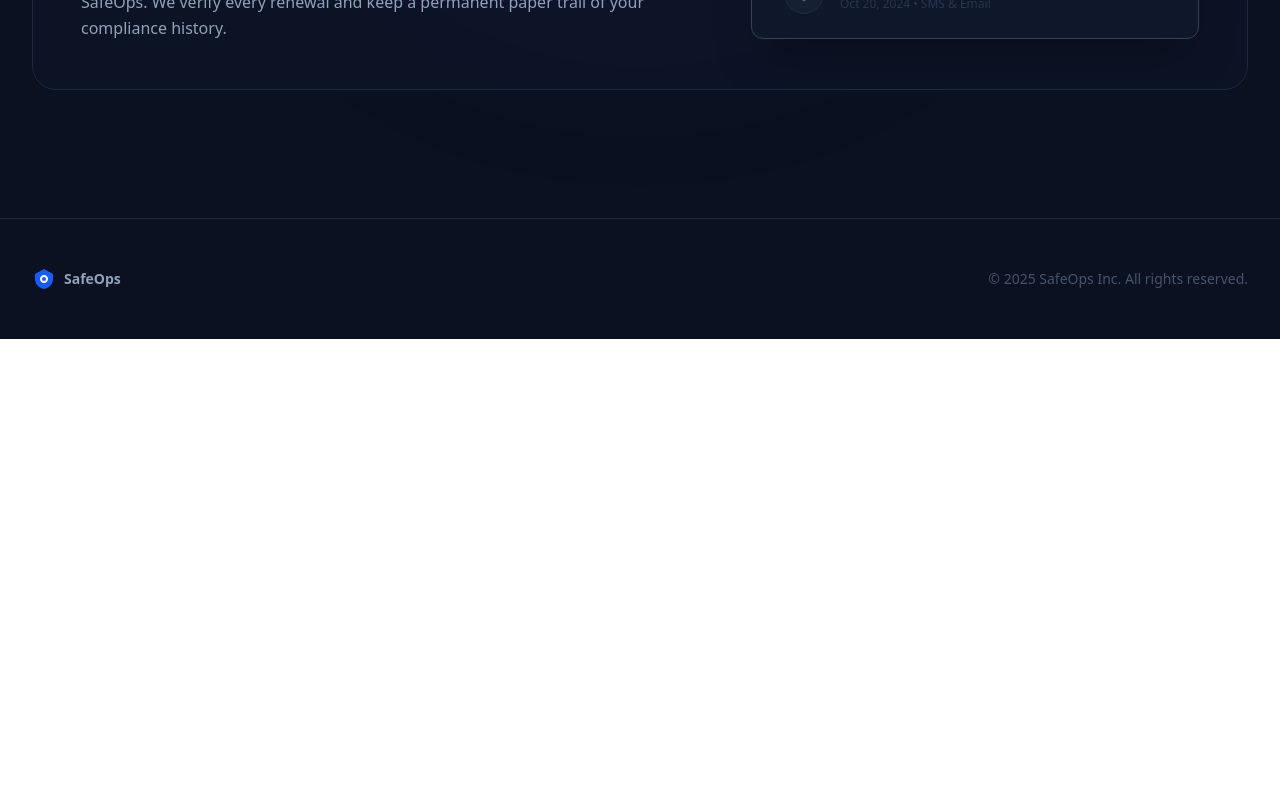
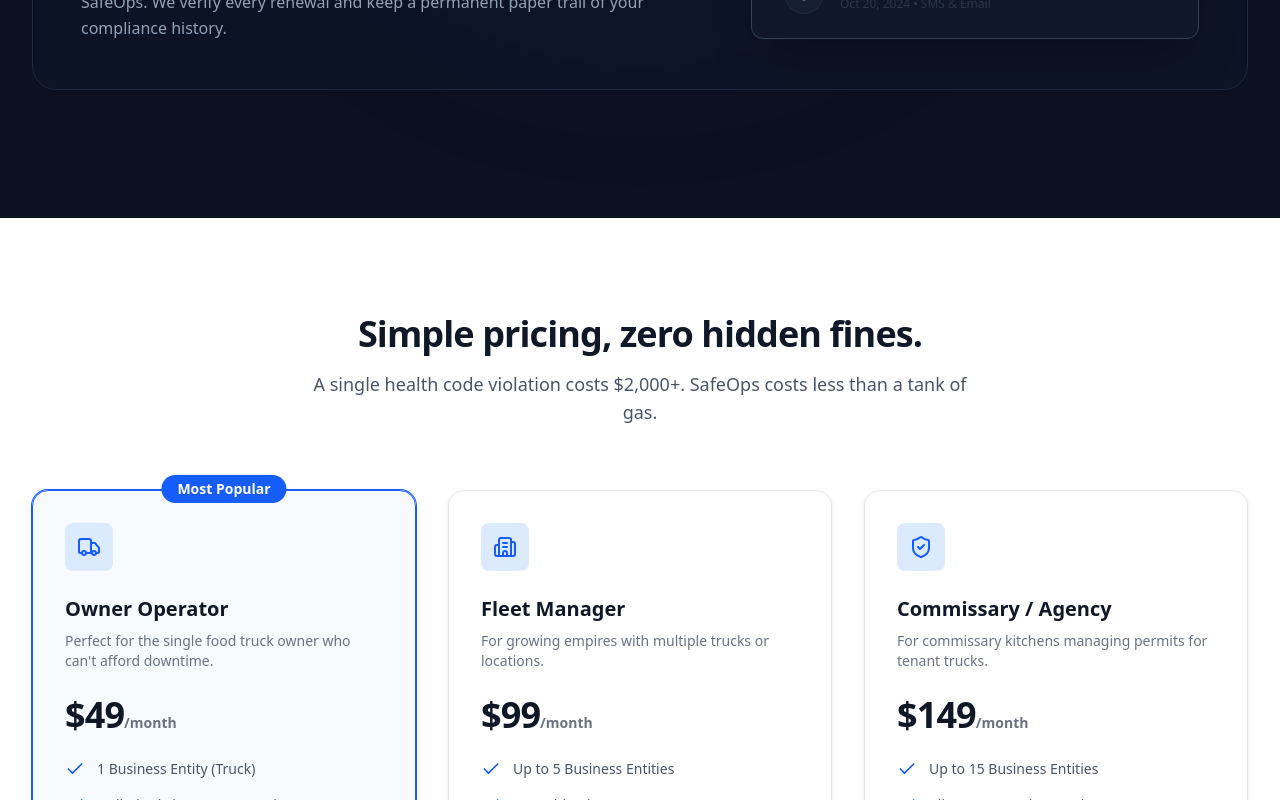
Before and after one commit to testqgw/SCP, a Next.js app: page / in a window 1280 px wide. Shown: the part 2000-2800 px from the top of the page. Before the commit the page ends 2339 px from the top, so only its background shows below. Built offline with nearby package versions, Linux system fonts and the light colour scheme.

Commit message:
Add: Industry-specific pricing section for food truck operators

```diff
--- a/app/page.tsx
+++ b/app/page.tsx
@@ -1,6 +1,7 @@
 import Link from "next/link";
 import { Logo } from "@/components/Logo";
 import { ArrowRight, Bell, ShieldCheck, Smartphone, FileText, Check, CreditCard } from "lucide-react";
+import PricingSection from "@/components/landing/PricingSection";
 
 export default function LandingPage() {
   return (
@@ -235,6 +236,9 @@ export default function LandingPage() {
         </div>
       </section>
 
+      {/* PRICING SECTION */}
+      <PricingSection />
+
       {/* FOOTER */}
       <footer className="bg-[#0B1120] border-t border-slate-800 py-12">
         <div className="mx-auto max-w-7xl px-6 lg:px-8 flex flex-col md:flex-row justify-between items-center gap-6">
--- /dev/null
+++ b/components/landing/PricingSection.tsx
@@ -0,0 +1,121 @@
+import Link from "next/link";
+import { Check, ShieldCheck, Truck, Building2 } from "lucide-react";
+
+const tiers = [
+    {
+        name: "Owner Operator",
+        price: "$49",
+        description: "Perfect for the single food truck owner who can't afford downtime.",
+        icon: Truck,
+        features: [
+            "1 Business Entity (Truck)",
+            "Unlimited Licenses & Permits",
+            "SMS & Email Expiration Alerts",
+            "Secure Document Vault",
+            "2 Team Members",
+        ],
+        cta: "Start Free Trial",
+        href: "/sign-up?plan=standard",
+        featured: true, // Highlights this card
+    },
+    {
+        name: "Fleet Manager",
+        price: "$99",
+        description: "For growing empires with multiple trucks or locations.",
+        icon: Building2,
+        features: [
+            "Up to 5 Business Entities",
+            "Everything in Owner Operator",
+            "Role-Based Access (Admin/Viewer)",
+            "Audit Logs (See who changed what)",
+            "Priority Support",
+        ],
+        cta: "Get Growth",
+        href: "/sign-up?plan=growth",
+        featured: false,
+    },
+    {
+        name: "Commissary / Agency",
+        price: "$149",
+        description: "For commissary kitchens managing permits for tenant trucks.",
+        icon: ShieldCheck,
+        features: [
+            "Up to 15 Business Entities",
+            "Client/Tenant View Mode",
+            "Unlimited Team Members",
+            "Bulk License Import",
+            "Dedicated Account Manager",
+        ],
+        cta: "Contact Sales",
+        href: "mailto:sales@safeops.com", // Or link to enterprise form
+        featured: false,
+    },
+];
+
+export default function PricingSection() {
+    return (
+        <section className="py-24 bg-white" id="pricing">
+            <div className="max-w-7xl mx-auto px-4 sm:px-6 lg:px-8">
+                <div className="text-center mb-16">
+                    <h2 className="text-3xl font-bold tracking-tight text-gray-900 sm:text-4xl">
+                        Simple pricing, zero hidden fines.
+                    </h2>
+                    <p className="mt-4 text-lg text-gray-600 max-w-2xl mx-auto">
+                        A single health code violation costs $2,000+. SafeOps costs less than a tank of gas.
+                    </p>
+                </div>
+
+                <div className="grid grid-cols-1 gap-8 lg:grid-cols-3">
+                    {tiers.map((tier) => (
+                        <div
+                            key={tier.name}
+                            className={`relative flex flex-col rounded-2xl border p-8 shadow-sm transition-all hover:shadow-md ${tier.featured
+                                    ? "border-blue-600 ring-1 ring-blue-600 bg-blue-50/50"
+                                    : "border-gray-200 bg-white"
+                                }`}
+                        >
+                            {tier.featured && (
+                                <div className="absolute -top-4 left-1/2 -translate-x-1/2 rounded-full bg-blue-600 px-4 py-1 text-sm font-semibold text-white">
+                                    Most Popular
+                                </div>
+                            )}
+
+                            <div className="mb-6 flex items-center justify-center h-12 w-12 rounded-lg bg-blue-100 text-blue-600">
+                                <tier.icon className="h-6 w-6" />
+                            </div>
+
+                            <h3 className="text-xl font-semibold text-gray-900">{tier.name}</h3>
+                            <p className="mt-2 text-sm text-gray-500">{tier.description}</p>
+
+                            <div className="my-6 flex items-baseline">
+                                <span className="text-4xl font-bold tracking-tight text-gray-900">
+                                    {tier.price}
+                                </span>
+                                <span className="text-sm font-semibold text-gray-500">/month</span>
+                            </div>
+
+                            <ul className="mb-8 space-y-4 flex-1">
+                                {tier.features.map((feature) => (
+                                    <li key={feature} className="flex items-start">
+                                        <Check className="h-5 w-5 flex-shrink-0 text-blue-600" />
+                                        <span className="ml-3 text-sm text-gray-600">{feature}</span>
+                                    </li>
+                                ))}
+                            </ul>
+
+                            <Link
+                                href={tier.href}
+                                className={`block w-full rounded-lg px-4 py-3 text-center text-sm font-semibold transition-colors ${tier.featured
+                                        ? "bg-blue-600 text-white hover:bg-blue-700"
+                                        : "bg-gray-50 text-blue-600 hover:bg-gray-100"
+                                    }`}
+                            >
+                                {tier.cta}
+                            </Link>
+                        </div>
+                    ))}
+                </div>
+            </div>
+        </section>
+    );
+}
```
